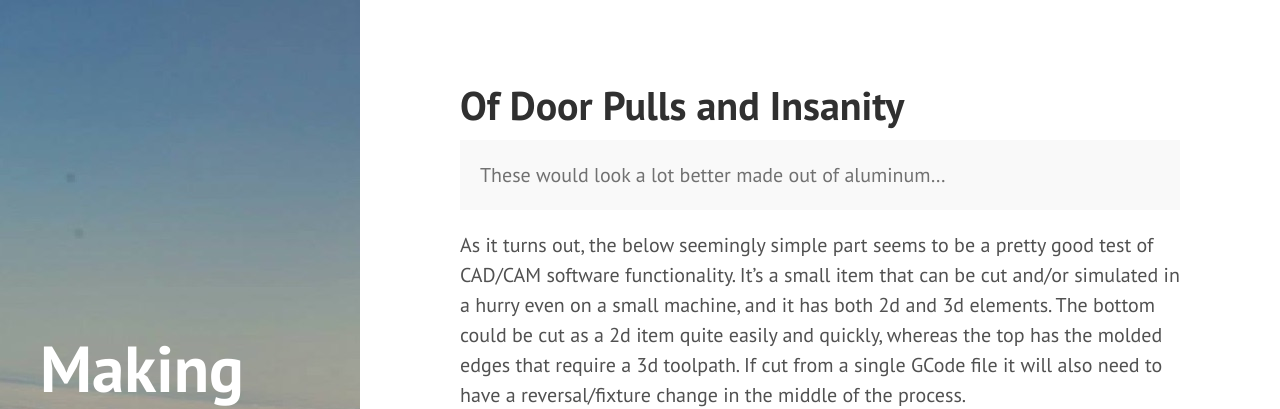
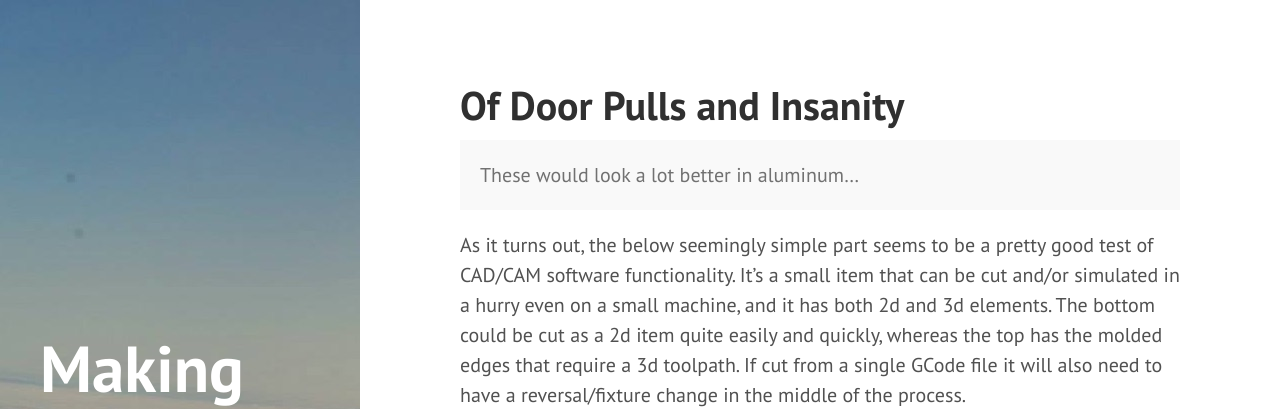
Before and after one commit to makingchips/makingchips.github.io, a Jekyll site: the page built from DoorPull.md, in a window 1280 px wide and 900 px high. Shown: the top 409 px of the window. Built offline with Jekyll 4.4.1, drawn with Linux system fonts in a browser that asks for light colours; Markdown is read by kramdown in place of the engine named in the settings.

Commit message:
Update DoorPull.md

```diff
--- a/DoorPull.md
+++ b/DoorPull.md
@@ -5,7 +5,7 @@ published: true
 ---
 
 <p class="message">
-These would look a lot better made out of aluminum…
+These would look a lot better in aluminum…
 </p>
 
 As it turns out, the below seemingly simple part seems to be a pretty good test of CAD/CAM software functionality.  It’s a small item that can be cut and/or simulated in a hurry even on a small machine, and  it has both 2d and 3d elements.  The bottom could be cut as a 2d item quite easily and quickly, whereas the top has the molded edges that require a 3d toolpath.  If cut from a single GCode file it will also need to have a reversal/fixture change in the middle of the process.
```
